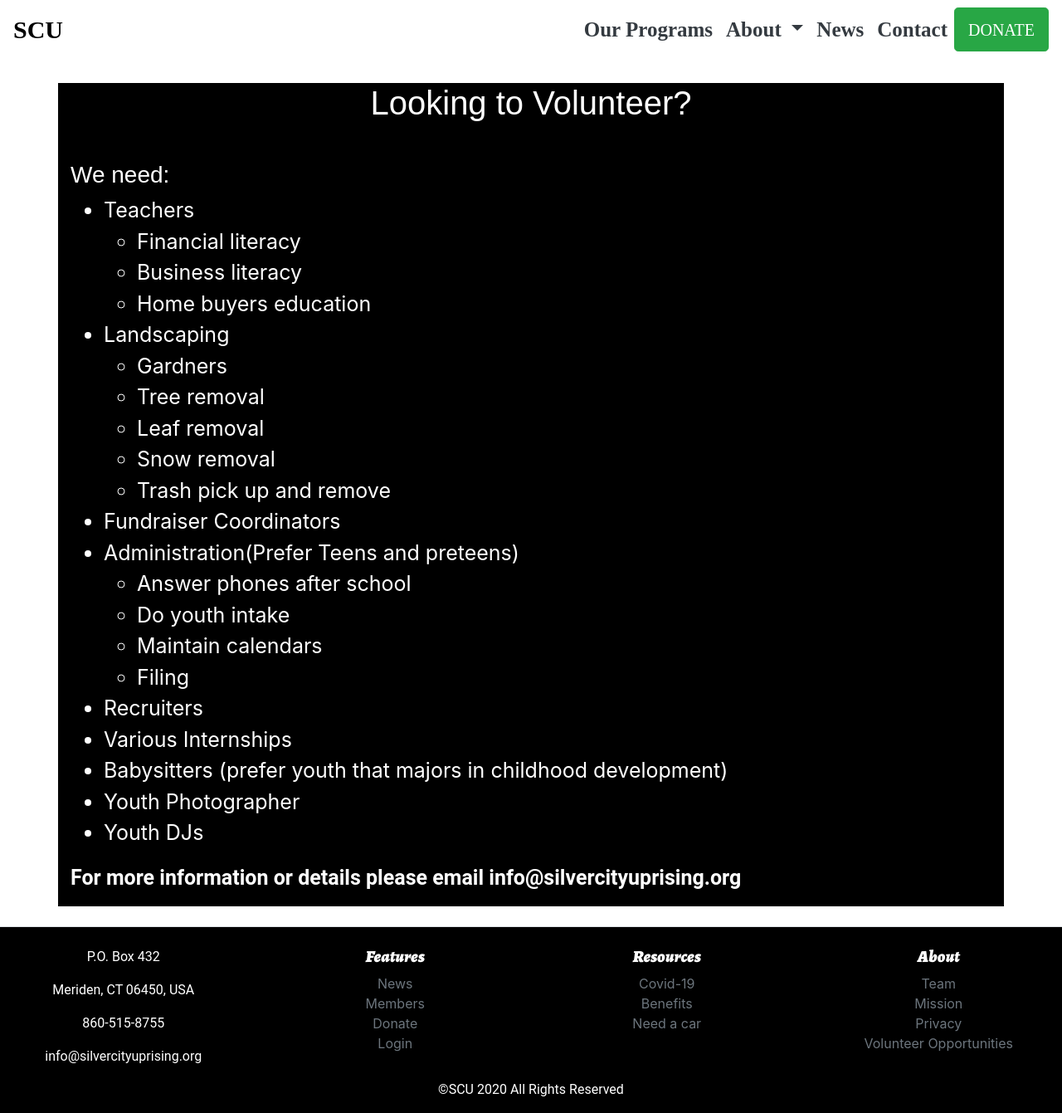
After one commit to tyrainman427/SCU, a Django app: page /volunteer/ in a window 1280 px wide. The commit adds this page. Shown: the whole page at 83% size. Run offline with Django 3.2, Linux system fonts and the light colour scheme; some libraries are stand-ins or nearby versions.

Commit message:
added volunteer section

```diff
--- a/members/templates/members/base.html
+++ b/members/templates/members/base.html
@@ -138,6 +138,7 @@
             <div class="dropdown-menu" aria-labelledby="navbarDropdown">
               <a class="dropdown-item font-weight-bold" href="/about/">Our Mission</a>
               <a class="dropdown-item font-weight-bold" href="/founders/">Our Staff</a>
+              <a class="dropdown-item font-weight-bold" href="/volunteer/">Volunteer Opportunities</a>
             </div>
           </li>
           <a class="nav-item nav-link text-dark font-weight-bold" href="/news/">News</a>
@@ -210,6 +211,7 @@
               <li><a class="text-muted" href="/founders/">Team</a></li>
               <li><a class="text-muted" href="/about/">Mission</a></li>
               <li><a class="text-muted" href="/privacy/">Privacy</a></li>
+              <li><a class="text-muted" href="/volunteer/">Volunteer Opportunities</a></li>
 
             </ul>
           </div>
--- a/members/templates/members/founders.html
+++ b/members/templates/members/founders.html
@@ -206,7 +206,7 @@ Affirmative Action. Brigitta is a BLM activist and firm believer of Human Rights
             </center>
             <br><br><br>
             {% else %}
-            <a class="btn btn-danger" href="/signup/">Join Us</a>
+            <a class="btn btn-danger" href="https://mailchi.mp/0d937b05404c/membership">Join Us</a>
             <!-- <form method="POST">
               {% csrf_token %}
               {{ form|crispy }}
--- /dev/null
+++ b/members/templates/members/volunteer.html
@@ -0,0 +1,68 @@
+{% extends 'members/base.html' %}
+{% load static %}
+{% load crispy_forms_tags %}
+{% block body %}
+
+<style media="screen">
+  .volunteer {
+    margin-top: 100px;
+    background: black;
+    color: white;
+    font-size: 25px;
+  }
+  h1 {
+    text-align: center;
+    font-family: sans-serif;
+  }
+  h3 {
+    font-family: sans-serif;
+  }
+</style>
+
+<div class="container volunteer mb-4">
+  <div class="row">
+    <div class="col">
+        <h1>Looking to Volunteer?</h1>
+        <br>
+        <h3>We need:</h3>
+        <ul>
+          <li>Teachers
+            <ul>
+              <li>Financial literacy</li>
+              <li>Business literacy</li>
+              <li>Home buyers education</li>
+            </ul>
+          </li>
+          <li>Landscaping
+            <ul>
+              <li>Gardners</li>
+              <li>Tree removal</li>
+              <li>Leaf removal</li>
+              <li>Snow removal</li>
+              <li>Trash pick up and remove</li>
+            </ul>
+          </li>
+          <li>
+            Fundraiser Coordinators
+          </li>
+          <li>Administration(Prefer Teens and preteens)
+            <ul>
+              <li>Answer phones after school</li>
+              <li>Do youth intake</li>
+              <li>Maintain calendars</li>
+              <li>Filing</li>
+            </ul>
+          </li>
+          <li>Recruiters</li>
+          <li>Various Internships</li>
+          <li>Babysitters (prefer youth that majors in childhood development)</li>
+          <li>Youth Photographer</li>
+          <li>Youth DJs</li>
+        </ul>
+
+        <p class="font-weight-bold">For more information or details please email info@silvercityuprising.org </p>
+    </div>
+  </div>
+</div>
+
+{% endblock %}
--- a/members/urls.py
+++ b/members/urls.py
@@ -1,6 +1,6 @@
 from django.urls import path
 from django.urls import re_path
-from .views import profile,ActivateAccount,SignUpView,index,program,founders,privacy,about,contact, employee_portal
+from .views import profile,ActivateAccount,volunteer,SignUpView,index,program,founders,privacy,about,contact, employee_portal
 from django.contrib.auth.decorators import login_required
 from django.contrib.auth.views import LoginView, LogoutView,PasswordResetCompleteView,PasswordResetConfirmView,PasswordChangeView,PasswordChangeDoneView,PasswordResetView,PasswordResetConfirmView,PasswordResetDoneView
 
@@ -21,6 +21,7 @@ urlpatterns = [
     # path('members/<pk>/delete/', MemberDeleteView.as_view(), name='member-delete'),
     path('portal/', employee_portal, name='portal'),
     path('programs/', program, name='programs'),
+    path('volunteer/', volunteer, name='volunteer'),
     path('founders/', founders, name='founders'),
     path('accounts/login/', LoginView.as_view(), name='login'),
     path('accounts/logout/', LogoutView.as_view(),{'next_page': '/'}, name='logout'),
--- a/members/views.py
+++ b/members/views.py
@@ -2,7 +2,7 @@ from django.shortcuts import render, get_object_or_404, redirect
 from django.views.generic import TemplateView, ListView, DetailView, CreateView, UpdateView, DeleteView, View
 from .models import Address, Profile
 from django.urls import reverse,reverse_lazy
-from django.contrib.auth.models import User
+from django.conf import settings
 from .forms import ContactForm, SignUpForm, ProfileUpdateForm,AddressUpdateForm, UserUpdateForm
 from django.core.paginator import Paginator, EmptyPage, PageNotAnInteger
 from datetime import datetime
@@ -69,6 +69,8 @@ from django.utils.decorators import method_decorator
 #         return HttpResponse('Thank you for your email confirmation. Now you can login your account.')
 #     else:
 #         return HttpResponse('Activation link is invalid!')
+
+
 def login(request):
     user = authenticate(username=username, password=password)
     if user is not None:
@@ -91,15 +93,13 @@ class SignUpView(View):
 
     def post(self, request, *args, **kwargs):
 
-        # form = self.form_class(request.POST)
-        user_form = UserUpdateForm(request.POST)
-        profile_form = ProfileUpdateForm(request.POST,request.FILES)
-        address_form = AddressUpdateForm(request.POST)
+        form = self.form_class(request.POST)
+        if form.is_valid():
+            human = True
 
-        if user_form.is_valid() and profile_form.is_valid() and address_form.is_valid():
-            user_form.save()
-            profile_form.save()
-            address_form.save()
+            user = form.save(commit=False)
+            user.is_active = False # Deactivate account till it is confirmed
+            user.save()
 
             current_site = get_current_site(request)
             subject = 'Activate Your SCU Account'
@@ -118,12 +118,7 @@ class SignUpView(View):
             message = "You have enter an incorrect captcha. Please try again."
             messages.error(request,message)
 
-        context = {
-            'user_form':user_form,
-            'profile_form':profile_form,
-            'address_form':address_form
-        }
-        return render(request, self.template_name, context)
+        return render(request, self.template_name, {'form': form})
 
 class ActivateAccount(View):
 
@@ -157,6 +152,9 @@ def about(request):
 def privacy(request):
     return render(request, 'members/privacy.html')
 
+def volunteer(request):
+    return render(request, 'members/volunteer.html')
+
 @login_required
 def profile(request):
     if request.method == "POST":
@@ -173,7 +171,7 @@ def profile(request):
     else:
         user_form = UserUpdateForm(instance=request.user)
         profile_form = ProfileUpdateForm(instance=request.user.profile)
-        address_form = AddressUpdateForm(instance=request.user.address)
+        address_form = AddressUpdateForm()
 
     context = {
         'user_form':user_form,
--- a/project_name/settings.py
+++ b/project_name/settings.py
@@ -186,6 +186,7 @@ LOGIN_REDIRECT_URL = 'members:profile'
 MESSAGE_STORAGE = 'django.contrib.messages.storage.session.SessionStorage'
 
 AUTH_PROFILE_MODULE = 'accounts.Profile'
+AUTH_USER_MODEL="members.User"
 
 # SESSION_COOKIE_SECURE = True
 # CSRF_COOKIE_SECURE = True
```
Also changed, not shown: members/models.py (+11 -10 lines), members/templates/members/index.html (+4 -3 lines), members/templates/members/profile.html (+15 -2 lines), members/migrations/0001_initial.py (added), members/migrations/__init__.py (added), 7 other files.
